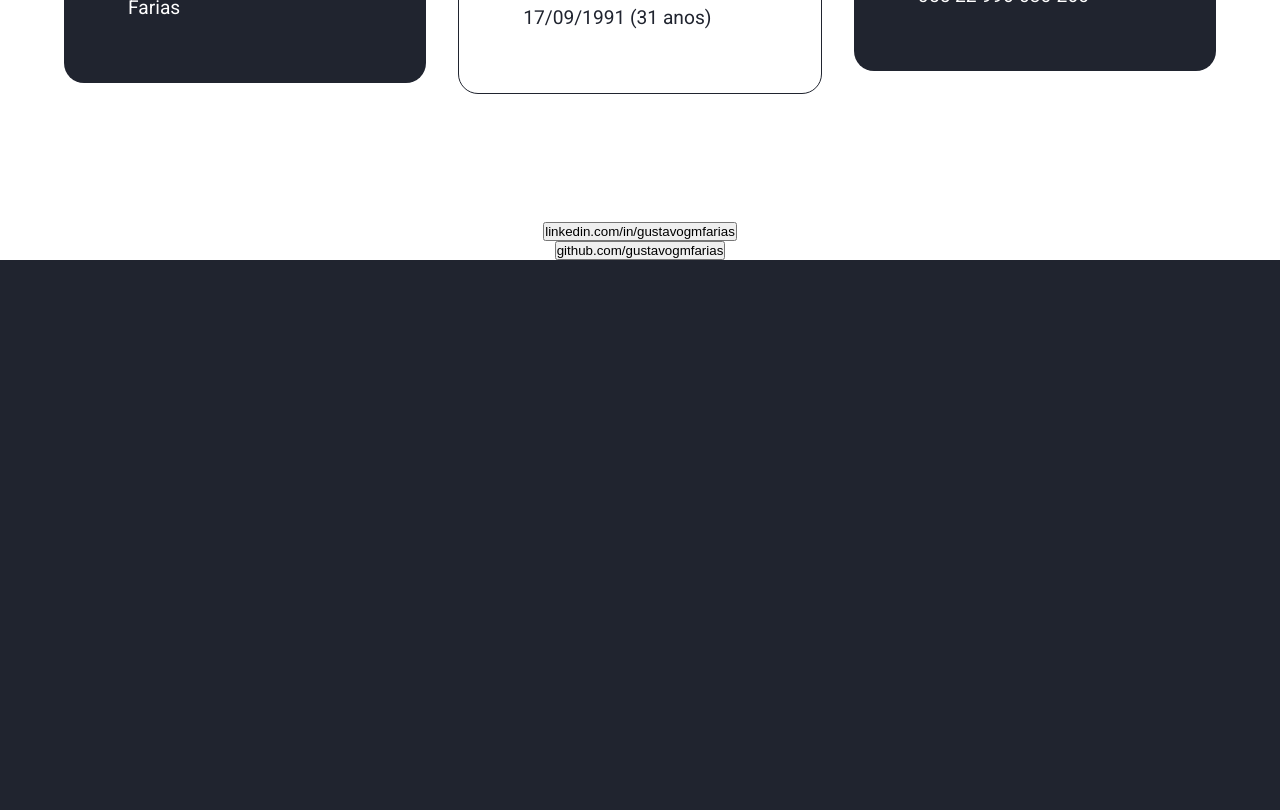
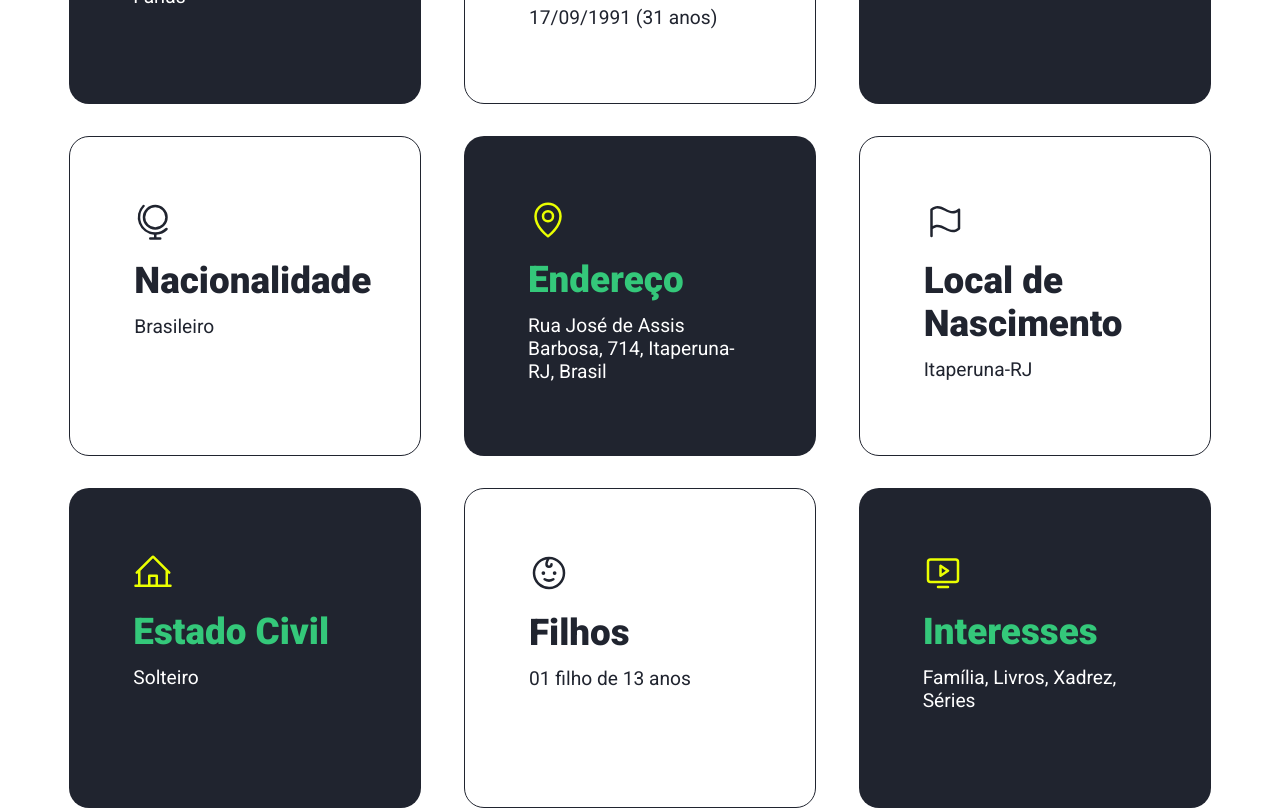
Before and after one commit to gustavogmfarias/gugo.dev, a React (Vite) app: page / in a window 1280 px wide. Shown: the part 1640-2450 px from the top of the page. Before the commit the page ends 1900 px from the top, so only its background shows below. Built offline with nearby package versions, Linux system fonts and the light colour scheme; no server answers.

Commit message:
"Implemented all personal data in 'AboutMe'."

```diff
--- a/pageContent.ts
+++ b/pageContent.ts
@@ -238,9 +238,9 @@ export const pageContent = {
         pt: "Estado Civil",
       },
       data: {
-        en: "Married",
-        es: "Casado",
-        pt: "Casado",
+        en: "Single",
+        es: "Soltero",
+        pt: "Solteiro",
       },
     },
     children: {
--- a/src/Components/Logo/styles.ts
+++ b/src/Components/Logo/styles.ts
@@ -6,7 +6,6 @@ export const LogoContainer = styled.main`
   font-family: "Roboto";
   font-weight: 500;
   font-size: 1.8rem;
-
   span {
     color: ${(props) => props.theme["green-300"]};
   }
--- a/src/pages/AboutMe/PersonalDetail/styles.ts
+++ b/src/pages/AboutMe/PersonalDetail/styles.ts
@@ -5,12 +5,17 @@ interface DetailContainerProps {
 }
 
 export const PersonalDetailContainer = styled.div<DetailContainerProps>`
+  min-height: 20rem;
   min-width: 20rem;
-  max-width: 30vw;
+  max-width: 100vw;
   width: 100%;
+
   display: flex;
+  flex-basis: calc(33.33% - 2rem); /* Ajuste o tamanho dos containers filhos */
   flex-direction: column;
+
   padding: 4rem;
+
   border-radius: 20px;
   background-color: ${(props) => props.theme["gray-600"]};
   overflow: hidden;
@@ -21,6 +26,7 @@ export const PersonalDetailContainer = styled.div<DetailContainerProps>`
   gap: 0.8rem;
 
   div:nth-child(2) p {
+    width: 100%;
     font-weight: 900;
     font-size: 2.3rem;
     color: ${({ theme, variant }) =>
--- a/src/pages/AboutMe/index.tsx
+++ b/src/pages/AboutMe/index.tsx
@@ -9,7 +9,17 @@ import {
   MainContainer,
   PersonalDetailsContainer,
 } from "./styles";
-import { Gift, IdentificationBadge, Phone } from "@phosphor-icons/react";
+import {
+  Baby,
+  Flag,
+  Gift,
+  GlobeStand,
+  HouseLine,
+  IdentificationBadge,
+  MapPin,
+  MonitorPlay,
+  Phone,
+} from "@phosphor-icons/react";
 import { useTheme } from "styled-components";
 import { api } from "../../libs/axios";
 import { pageContent } from "../../../pageContent";
@@ -186,6 +196,88 @@ export function AboutMe() {
               icon={<Phone size={40} color={theme["yellow-300"]} />}
               info={`0${aboutMeContent?.phone?.data.countryCode} ${aboutMeContent?.phone?.data.stateCode} ${aboutMeContent?.phone?.data.phoneNumber}`}
             ></PersonalDetail>
+
+            <PersonalDetail
+              variant="transparent"
+              label={
+                aboutMeContent?.nationality?.label[
+                  lang as keyof LanguageProps
+                ] ?? ""
+              }
+              icon={<GlobeStand size={40} color={theme["gray-600"]} />}
+              info={
+                aboutMeContent?.nationality.data[
+                  lang as keyof typeof aboutMeContent.nationality.data
+                ] || ""
+              }
+            ></PersonalDetail>
+            <PersonalDetail
+              variant="full"
+              label={
+                aboutMeContent?.address?.label[lang as keyof LanguageProps] ??
+                ""
+              }
+              icon={<MapPin size={40} color={theme["yellow-300"]} />}
+              info={`${
+                aboutMeContent?.address?.data.street.data[
+                  lang as keyof typeof aboutMeContent.address.data.street.data
+                ]
+              }, ${aboutMeContent?.address?.data.houseNumber.data}, ${
+                aboutMeContent?.address?.data.city.data
+              }-${aboutMeContent?.address?.data.state.data.acronym.data}, ${
+                aboutMeContent?.address?.data.country.data[
+                  lang as keyof typeof aboutMeContent.address.data.country.data
+                ]
+              }`}
+            ></PersonalDetail>
+            <PersonalDetail
+              variant="transparent"
+              label={
+                aboutMeContent?.birthPlace?.label[
+                  lang as keyof LanguageProps
+                ] ?? ""
+              }
+              icon={<Flag size={40} color={theme["gray-600"]} />}
+              info={`${aboutMeContent?.birthPlace?.data}`}
+            ></PersonalDetail>
+
+            <PersonalDetail
+              variant="full"
+              label={
+                aboutMeContent?.maritalStatus?.label[
+                  lang as keyof LanguageProps
+                ] ?? ""
+              }
+              icon={<HouseLine size={40} color={theme["yellow-300"]} />}
+              info={`${
+                aboutMeContent?.maritalStatus.data[
+                  lang as keyof typeof aboutMeContent.maritalStatus.data
+                ]
+              }`}
+            ></PersonalDetail>
+            <PersonalDetail
+              variant="transparent"
+              label={
+                aboutMeContent?.children?.label[lang as keyof LanguageProps] ??
+                ""
+              }
+              icon={<Baby size={40} color={theme["gray-600"]} />}
+              info={`01 filho de ${dayjs().diff(
+                aboutMeContent?.children?.data?.[0]?.dateOfBirth,
+                "years"
+              )} anos`}
+            ></PersonalDetail>
+            <PersonalDetail
+              variant="full"
+              label={
+                aboutMeContent?.interests?.label[lang as keyof LanguageProps] ??
+                ""
+              }
+              icon={<MonitorPlay size={40} color={theme["yellow-300"]} />}
+              info={`${aboutMeContent?.interests?.data[
+                lang as keyof LanguageProps
+              ].join(", ")}`}
+            ></PersonalDetail>
           </>
         )}
       </PersonalDetailsContainer>
--- a/src/pages/AboutMe/styles.ts
+++ b/src/pages/AboutMe/styles.ts
@@ -92,28 +92,18 @@ export const MainContainer = styled.div`
   }
 `;
 
-export const IconsTechContainter = styled.div`
-  display: flex;
-  flex-direction: row;
-
-  margin: 1rem 0 auto;
-  margin-bottom: 1rem;
-
-  align-items: center;
-  justify-content: space-between;
-
-  text-decoration: none;
-`;
 export const PersonalDetailsContainer = styled.div`
   width: 90vw;
   display: flex;
+  flex-wrap: wrap;
+
   flex-direction: row;
   gap: 2rem;
 
   margin: 1rem 0 auto;
 
   align-items: center;
-  justify-content: center;
+  justify-content: space-around;
 
   text-decoration: none;
 
```
Also changed, not shown: server.json.
